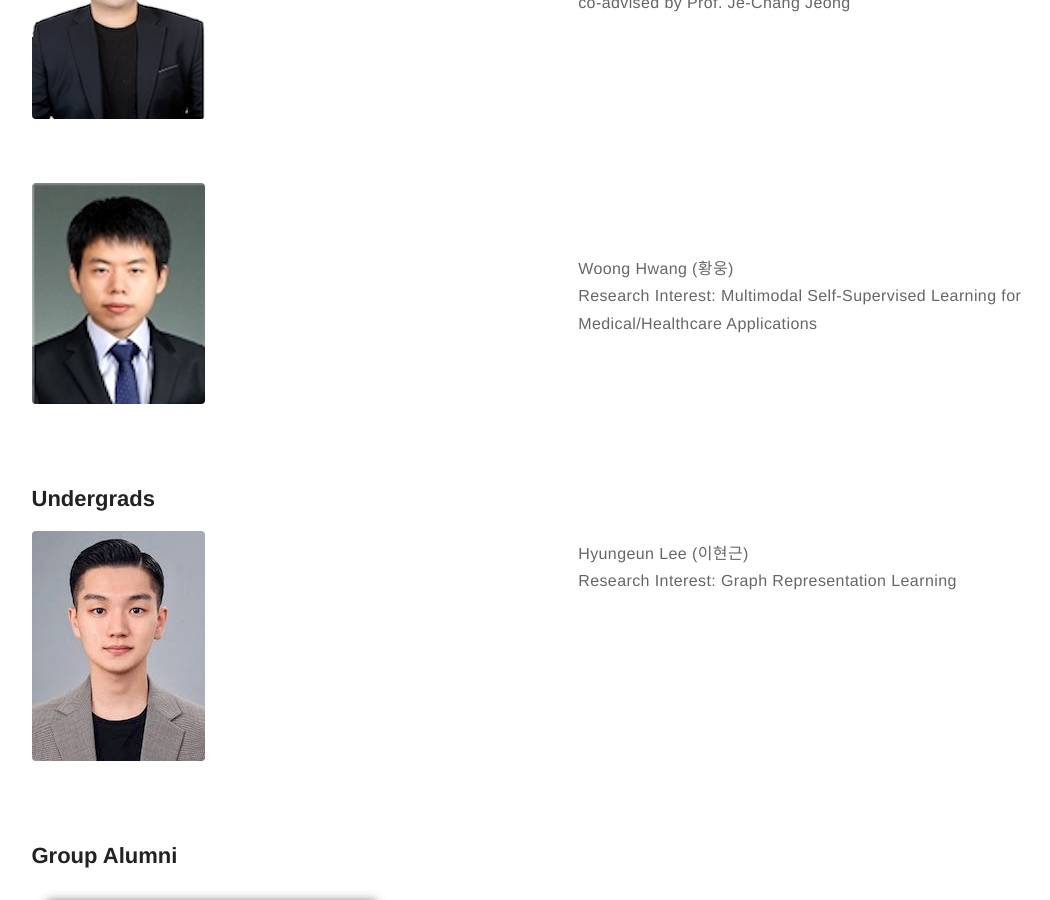
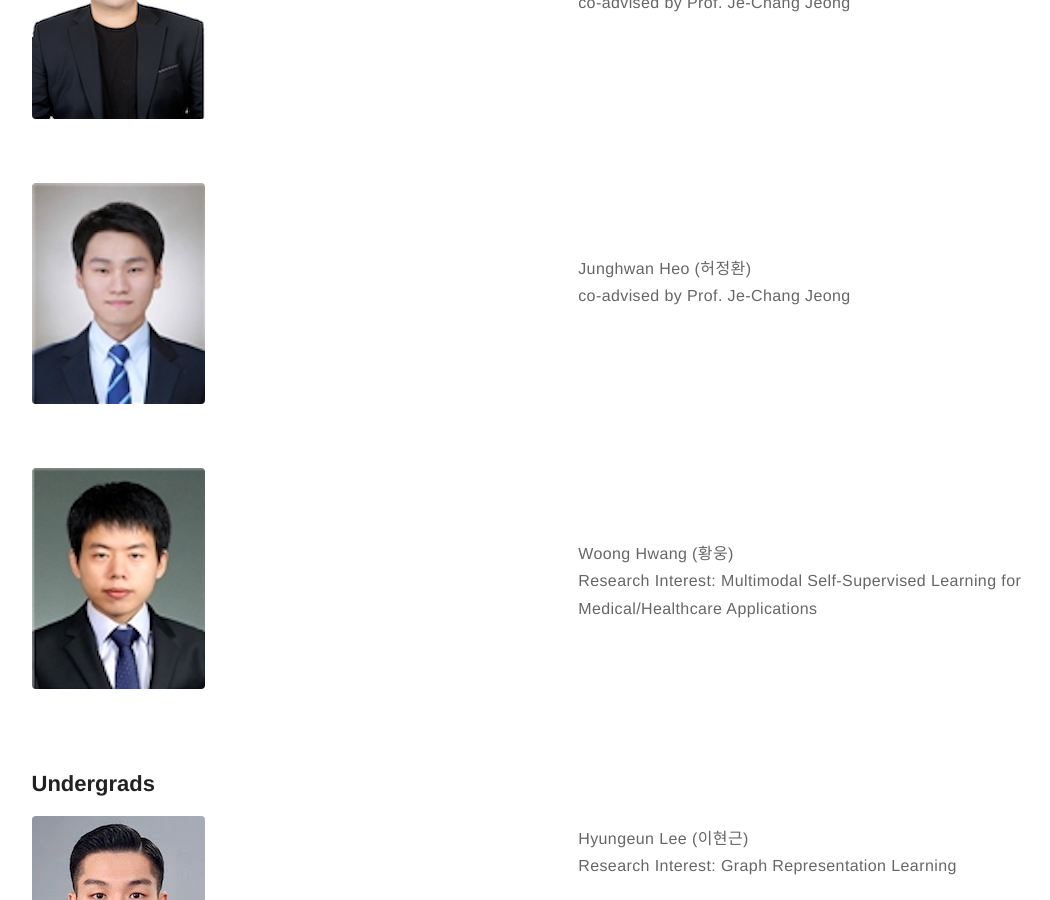
Before and after one commit to kijungyoon/kijungyoon.github.io, a Jekyll site: the page built from people.md, in a window 1280 px wide and 900 px high, scrolled down 1324 px. Shown: the whole window, without its empty margins (82-1132 px from the left). Built offline with Jekyll 4.4.1, drawn with Linux system fonts in a browser that asks for light colours.

Commit message:
Update people.md

```diff
--- a/people.md
+++ b/people.md
@@ -45,6 +45,19 @@
 
 <div class="side-by-side">
     <div class="toleft">
+	<img class="image" src="https://kijungyoon.github.io/assets/images/JunghwanHeo.jpg" alt="Alt Text">
+	<figcaption class="caption"></figcaption>
+    </div>
+
+    <div class="toright">
+    <br><br><br><br>
+    <p><b>Junghwan Heo (허정환)</b><br>
+	  co-advised by Prof. Je-Chang Jeong</p>
+    </div>
+</div>
+
+<div class="side-by-side">
+    <div class="toleft">
 	<img class="image" src="https://kijungyoon.github.io/assets/images/WoongHwang.jpg" alt="Alt Text">
 	<figcaption class="caption"></figcaption>
     </div>
```
